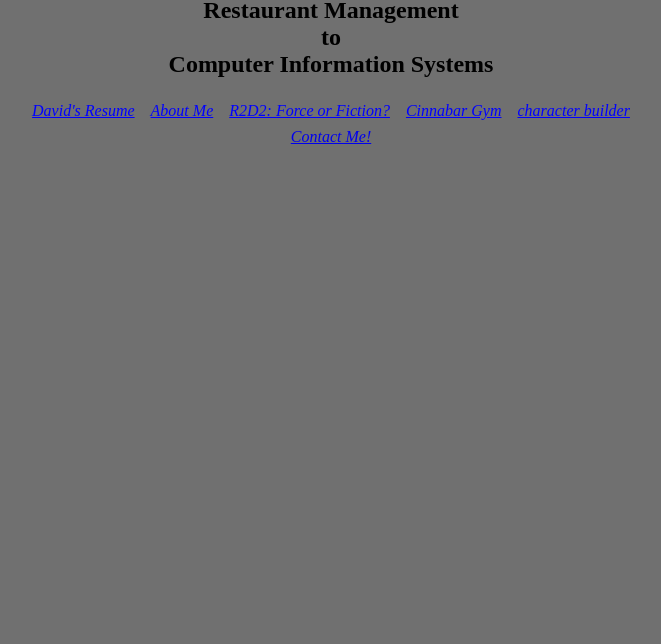
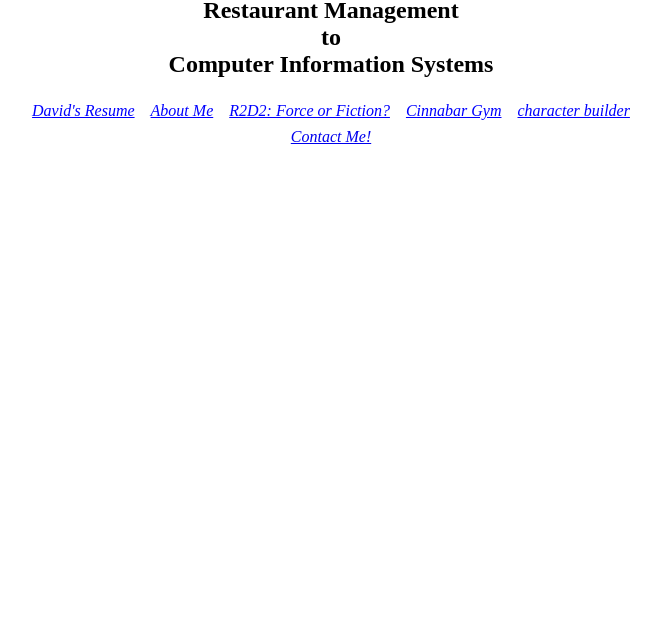
Before and after one commit to daiken9471/portfolio, a plain HTML site: page index.html in a window 1280 px wide. Shown: the part 156-800 px from the top of the page, without its empty margins (309-970 px from the left). Drawn offline with Linux system fonts and the light colour scheme; files that its build step writes are made by us from their sources.

Commit message:
Add files via upload

```diff
--- a/Portfolio/portfolioStylesheet.css
+++ b/Portfolio/portfolioStylesheet.css
@@ -21,8 +21,7 @@ nav a{
 nav a:hover{
     color: purple;}
 
-h1{
-    text-align: center;}
+h1{ text-align: center;}
 
 h2{
     text-align: center;
@@ -31,14 +30,11 @@ h2{
     margin-right: auto;
     margin-left: auto;}
 
-h3{
-    text-align: center;}
+h3{ text-align: center;}
 
-h4{
-    text-align: center;}
+h4{ text-align: center;}
 
-p{
-    text-align: center;}
+p{  text-align: center;}
 
 dl{
     margin-top: auto;
@@ -84,14 +80,6 @@ footer{
 .yellowText{
     color:yellow;}
 
-.indexBackground{
-    background-color: #707070;
-    height: 100%;
-    background-repeat: no-repeat;
-    background-attachment:fixed;}
-
-
-
 .midtermThirdPageBackground{
     background-image: url("images/pixelParkBench.jpg");
     background-repeat: no-repeat;
@@ -121,13 +109,6 @@ footer{
     background-size: 30% 30%;
     background-position: bottom;}
 
-.indexPadding{
-
-    display: flex;
-    align-items: center;
-    justify-content: center;
-    flex-wrap: wrap;}
-
 .flexContainer {
     flex-direction: row;
     display: flex;
@@ -144,17 +125,7 @@ footer{
     justify-content: center;
     align-items: center;}
 
-
-
-
-
-
-
-
-
-
 @media (max-width: 800px) {
     .flexContainer {
         flex-direction: column;}
-    .navContainer{flex-direction: column;}
-}
+    .navContainer{flex-direction: column;}}
```
Also changed, not shown: Portfolio/CinnabarGym.html (+1 -1 lines), Portfolio/R2savesTheGalaxy.html (+1 -1 lines), Portfolio/aboutMe.html (+1 -1 lines), Portfolio/characterBuilder.html (+1 -1 lines), Portfolio/resume.html (+1 -1 lines), Portfolio/JavaScriptcharacterBuilder.html (indentation only).
